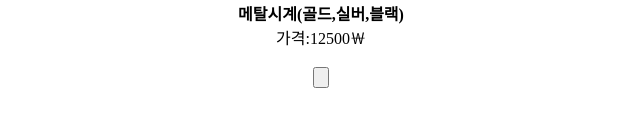
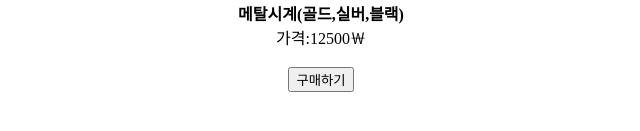
Before and after one commit to JoSooBin/josoobin, a plain HTML site: page item3.html in a window 1280 px wide. Shown: the part 335-466 px from the top of the page, without its empty margins (319-959 px from the left). Drawn offline with Linux system fonts and the light colour scheme.

Commit message:
Update item3.html

```diff
--- a/item3.html
+++ b/item3.html
@@ -10,6 +10,6 @@
         <img src="http://i.imgur.com/wMrpIJr.png" width="300" height="300" /><br />
         어느 정장에나 어울리는 심플한 <br /><b> 메탈시계(골드,실버,블랙)</b><br />
         가격:12500￦<br /><br />
-        <input type="button" value="" /></div><br />
+        <input type="button" value="구매하기" /></div><br />
 </body>
 </html>
```
